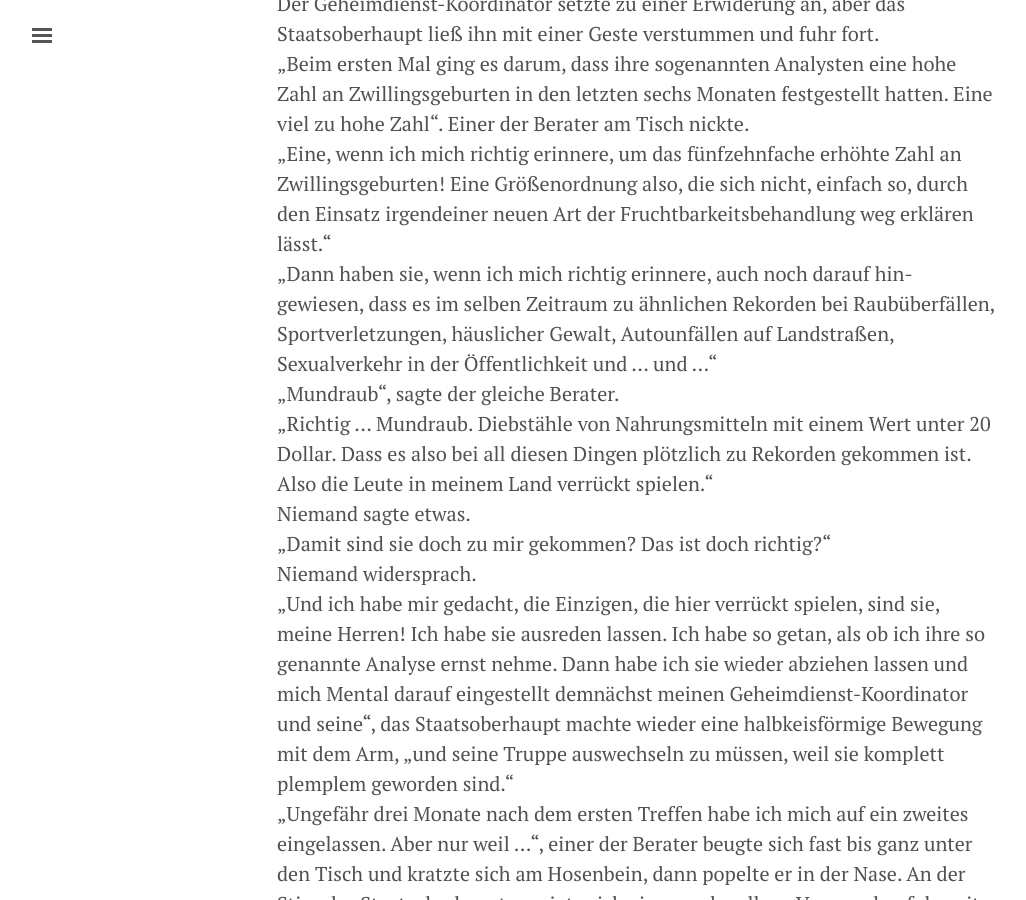
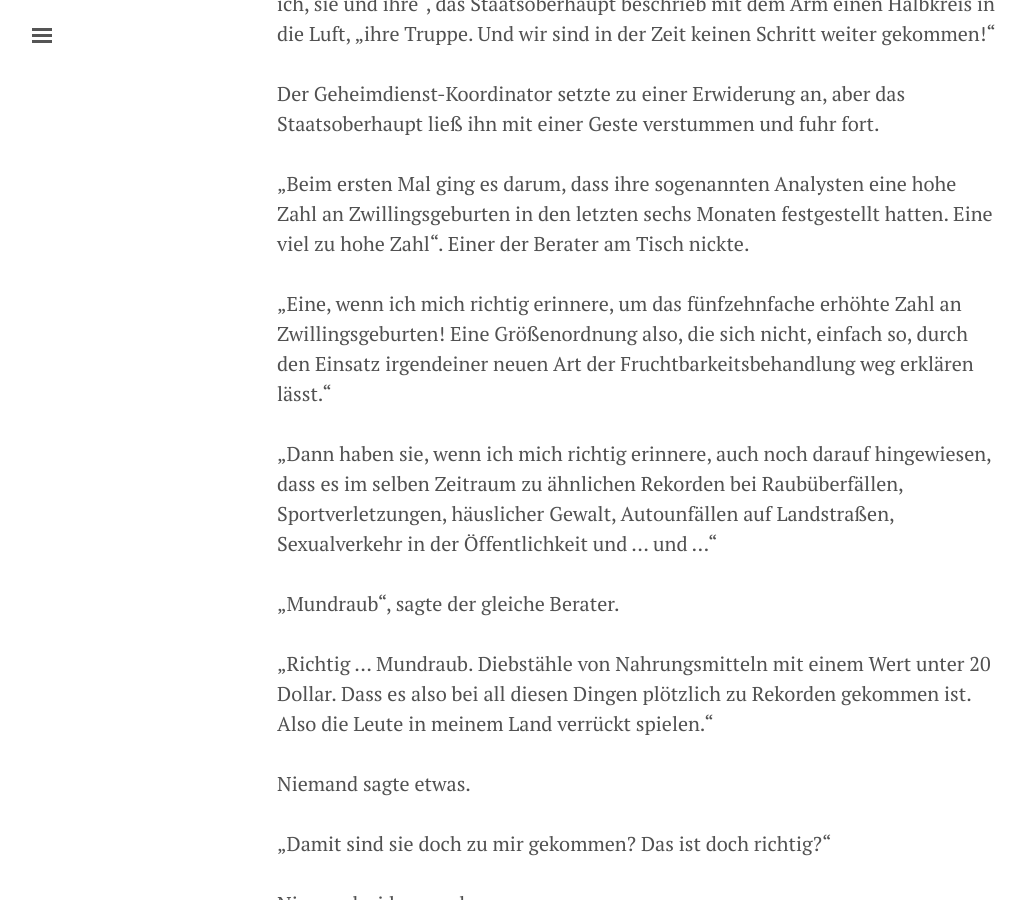
Before and after one commit to SOSTaler/sostaler.github.io, a Jekyll site: the page built from _posts/2020-11-12-Der-Hayabusa-Effekt-Teil-1.md, in a window 1280 px wide and 900 px high, scrolled down 2703 px. Shown: the whole window, without its empty margins (3-1029 px from the left). Built offline with Jekyll 4.4.1, drawn with Linux system fonts in a browser that asks for light colours; comment, search, counter and statistics services are not loaded.

Commit message:
Update 2020-11-12-Der-Hayabusa-Effekt-Teil-1.md

```diff
--- a/_posts/2020-11-12-Der-Hayabusa-Effekt-Teil-1.md
+++ b/_posts/2020-11-12-Der-Hayabusa-Effekt-Teil-1.md
@@ -18,22 +18,22 @@ Im Kontrollraum der japanischen Raumfahrtbehörde JAXA, in Tanegashima, war es l
 Der Grill-Rauch hielt die Fliegen vom Fleisch fern. Das war gut. Dafür saßen die Biester jetzt mit Vorliebe auf Georges, von Schweiß durchtränktem T-Shirt. Am liebsten auf seinem Rücken, von wo er sie nicht so einfach verscheuchen konnte. Er trank einen Schluck lauwarmes Bier aus der Flasche in seiner rechten Hand. Dann stieß er sich mit der Linken vom Baumstamm ab und gab der Hängematte noch einmal Schwung. So schaukelte er gemächlich hin und her. Noch vier oder fünf Minuten, dann war das Straußenfleisch auf dem Grill durch. Er blinzelte durch ein improvisiertes Sonnendach in den grellen Mittagshimmel über Woomera. Hier, im australischen Süden, war es jetzt, im Dezember, fast zu heiß zum graben. Die Hitze und die Trockenheit machten das Schürfen mühselig, aber es hätte schlimmer sein können. Und in den Tunneln war es kühl. Die Fräsmaschine zum Tunnelgraben hatte er seinem Vorgänger abgekauft. Ebenso den Generator und die lange Rohleitung, mit der er Wasser von einem zwei Kilometer weit entfernten Bohrloch zu seiner kleinen, Ein-Mann Opal-Mine pumpte. Sein Versuch eine Fliege, die es sich auf dem Rand seiner Bierflasche bequem gemacht hatte, durch schnippen mit dem Zeigefinger zu Treffen, schlug fehl.
 <br><br>
 --- Das Staatsoberhaupt<br>
-„Das heißt also, sie wissen es immer noch nicht?“, bemerkte das Staatsoberhaupt, sah in die kleine Runde aus Beratern, und schaute direkt in die schwarz umrandeten, eingesunkenen Augen des Geheimdienst-Koordinators.<br>
-„Wir …“, setzte der an. Als er nicht weiter sprach, entstand eine Pause, die immer länger wurde. Bis das Staatsoberhaupt aufstand, hinter den verteufelt unbequemen Stuhl trat, die Hände auf die viel zu niedrige Rückenstütze legte und nacheinander jeden im Raum anblickte. Dann schüttelte das Staatsoberhaupt langsam den Kopf und fing an, vor der Rückwand auf und ab zu gehen.<br>
-„Dies ist unser viertes Treffen. Wir machen das schon seit fast einem Jahr. Nur ich, sie und ihre“, das Staatsoberhaupt beschrieb mit dem Arm einen Halbkreis in die Luft, „ihre Truppe. Und wir sind in der Zeit keinen Schritt weiter gekommen!“<br>
-Der Geheimdienst-Koordinator setzte zu einer Erwiderung an, aber das Staatsoberhaupt ließ ihn mit einer Geste verstummen und fuhr fort.<br>
-„Beim ersten Mal ging es darum, dass ihre sogenannten Analysten eine hohe Zahl an Zwillingsgeburten in den letzten sechs Monaten festgestellt hatten. Eine viel zu hohe Zahl“. Einer der Berater am Tisch nickte.<br>
-„Eine, wenn ich mich richtig erinnere, um das fünfzehnfache erhöhte Zahl an Zwillingsgeburten! Eine Größenordnung also, die sich nicht, einfach so, durch den Einsatz irgendeiner neuen Art der Fruchtbarkeitsbehandlung weg erklären lässt.“<br>
-„Dann haben sie, wenn ich mich richtig erinnere, auch noch darauf hin-gewiesen, dass es im selben Zeitraum zu ähnlichen Rekorden bei Raubüberfällen, Sportverletzungen, häuslicher Gewalt, Autounfällen auf Landstraßen, Sexualverkehr in der Öffentlichkeit und … und ...“<br>
-„Mundraub“, sagte der gleiche Berater.<br>
-„Richtig … Mundraub. Diebstähle von Nahrungsmitteln mit einem Wert unter 20 Dollar. Dass es also bei all diesen Dingen plötzlich zu Rekorden gekommen ist. Also die Leute in meinem Land verrückt spielen.“<br>
-Niemand sagte etwas.<br>
-„Damit sind sie doch zu mir gekommen? Das ist doch richtig?“<br>
-Niemand widersprach.<br>
-„Und ich habe mir gedacht, die Einzigen, die hier verrückt spielen, sind sie, meine Herren! Ich habe sie ausreden lassen. Ich habe so getan, als ob ich ihre so genannte Analyse ernst nehme. Dann habe ich sie wieder abziehen lassen und mich Mental darauf eingestellt demnächst meinen Geheimdienst-Koordinator und seine“, das Staatsoberhaupt machte wieder eine halbkeisförmige Bewegung mit dem Arm, „und seine Truppe auswechseln zu müssen, weil sie komplett plemplem geworden sind.“<br>
-„Ungefähr drei Monate nach dem ersten Treffen habe ich mich auf ein zweites eingelassen. Aber nur weil ...“, einer der Berater beugte sich fast bis ganz unter den Tisch und kratzte sich am Hosenbein, dann popelte er in der Nase. An der Stirn des Staatsoberhauptes zeigte sich eine geschwollene Vene und er fuhr mit lauterer Stimme fort.<br>
-„Aber nur, weil sich die Situation - die eigentlich gar keine ist, denn wie, um Himmels Willen, soll man so was denn nennen – weil also die Situation sich nicht normalisiert hat.“<br>
-„Beim dritten Treffen hatten sie zwei neue Experten dabei, die sich ein kompliziertes Modell ausdachten, um das komische Verhalten meiner Bürger zu erklären. Eine Erklärung konnten sie nicht liefern, aber sie haben vorhergesagt, wann man mit einer Normalisierung der Situation rechnen könnte. Das ist jetzt sechs Monate her. Die Vorhersage war völlig falsch. Nichts hat sich normalisiert. Rein Garnichts. Im Gegenteil. Wir sehen eine um das dreizehnfache erhöhte Zahl von Schwangerschaften bei Minderjährigen und immer noch die gleichen hohen Zahlen bei den Zwillingsgeburten, den Sportunfällen, den Raubüberfällen, den Autounfällen und jetzt auch noch bei Körperverletzungen und was weiß ich noch alles. Es wird immer schlimmer. Und sie, mein lieber Herr Geheimdienst-Koordinator, haben nicht den leisesten Schimmer warum? Unser Land ist nicht im Krieg, die Leute hungern nicht und sie sind auch nicht übermäßig arm, jedenfalls glauben sie das. Es gibt keine Seuchen und auch keine Invasion kleiner grüner Männchen. Oder haben vielleicht irgendwelche neuen Terrorgruppen angefangen, bei uns mit chemischen Waffen herumzuspielen?“ <br>
+„Das heißt also, sie wissen es immer noch nicht?“, bemerkte das Staatsoberhaupt, sah in die kleine Runde aus Beratern, und schaute direkt in die schwarz umrandeten, eingesunkenen Augen des Geheimdienst-Koordinators.<br><br>
+„Wir …“, setzte der an. Als er nicht weiter sprach, entstand eine Pause, die immer länger wurde. Bis das Staatsoberhaupt aufstand, hinter den verteufelt unbequemen Stuhl trat, die Hände auf die viel zu niedrige Rückenstütze legte und nacheinander jeden im Raum anblickte. Dann schüttelte das Staatsoberhaupt langsam den Kopf und fing an, vor der Rückwand auf und ab zu gehen.<br><br>
+„Dies ist unser viertes Treffen. Wir machen das schon seit fast einem Jahr. Nur ich, sie und ihre“, das Staatsoberhaupt beschrieb mit dem Arm einen Halbkreis in die Luft, „ihre Truppe. Und wir sind in der Zeit keinen Schritt weiter gekommen!“<br><br>
+Der Geheimdienst-Koordinator setzte zu einer Erwiderung an, aber das Staatsoberhaupt ließ ihn mit einer Geste verstummen und fuhr fort.<br><br>
+„Beim ersten Mal ging es darum, dass ihre sogenannten Analysten eine hohe Zahl an Zwillingsgeburten in den letzten sechs Monaten festgestellt hatten. Eine viel zu hohe Zahl“. Einer der Berater am Tisch nickte.<br><br>
+„Eine, wenn ich mich richtig erinnere, um das fünfzehnfache erhöhte Zahl an Zwillingsgeburten! Eine Größenordnung also, die sich nicht, einfach so, durch den Einsatz irgendeiner neuen Art der Fruchtbarkeitsbehandlung weg erklären lässt.“<br><br>
+„Dann haben sie, wenn ich mich richtig erinnere, auch noch darauf hingewiesen, dass es im selben Zeitraum zu ähnlichen Rekorden bei Raubüberfällen, Sportverletzungen, häuslicher Gewalt, Autounfällen auf Landstraßen, Sexualverkehr in der Öffentlichkeit und … und ...“<br><br>
+„Mundraub“, sagte der gleiche Berater.<br><br>
+„Richtig … Mundraub. Diebstähle von Nahrungsmitteln mit einem Wert unter 20 Dollar. Dass es also bei all diesen Dingen plötzlich zu Rekorden gekommen ist. Also die Leute in meinem Land verrückt spielen.“<br><br>
+Niemand sagte etwas.<br><br>
+„Damit sind sie doch zu mir gekommen? Das ist doch richtig?“<br><br>
+Niemand widersprach.<br><br>
+„Und ich habe mir gedacht, die Einzigen, die hier verrückt spielen, sind sie, meine Herren! Ich habe sie ausreden lassen. Ich habe so getan, als ob ich ihre so genannte Analyse ernst nehme. Dann habe ich sie wieder abziehen lassen und mich Mental darauf eingestellt demnächst meinen Geheimdienst-Koordinator und seine“, das Staatsoberhaupt machte wieder eine halbkeisförmige Bewegung mit dem Arm, „und seine Truppe auswechseln zu müssen, weil sie komplett plemplem geworden sind.“<br><br>
+„Ungefähr drei Monate nach dem ersten Treffen habe ich mich auf ein zweites eingelassen. Aber nur weil ...“, einer der Berater beugte sich fast bis ganz unter den Tisch und kratzte sich am Hosenbein, dann popelte er in der Nase. An der Stirn des Staatsoberhauptes zeigte sich eine geschwollene Vene und er fuhr mit lauterer Stimme fort.<br><br>
+„Aber nur, weil sich die Situation - die eigentlich gar keine ist, denn wie, um Himmels Willen, soll man so was denn nennen – weil also die Situation sich nicht normalisiert hat.“<br><br>
+„Beim dritten Treffen hatten sie zwei neue Experten dabei, die sich ein kompliziertes Modell ausdachten, um das komische Verhalten meiner Bürger zu erklären. Eine Erklärung konnten sie nicht liefern, aber sie haben vorhergesagt, wann man mit einer Normalisierung der Situation rechnen könnte. Das ist jetzt sechs Monate her. Die Vorhersage war völlig falsch. Nichts hat sich normalisiert. Rein Garnichts. Im Gegenteil. Wir sehen eine um das dreizehnfache erhöhte Zahl von Schwangerschaften bei Minderjährigen und immer noch die gleichen hohen Zahlen bei den Zwillingsgeburten, den Sportunfällen, den Raubüberfällen, den Autounfällen und jetzt auch noch bei Körperverletzungen und was weiß ich noch alles. Es wird immer schlimmer. Und sie, mein lieber Herr Geheimdienst-Koordinator, haben nicht den leisesten Schimmer warum? Unser Land ist nicht im Krieg, die Leute hungern nicht und sie sind auch nicht übermäßig arm, jedenfalls glauben sie das. Es gibt keine Seuchen und auch keine Invasion kleiner grüner Männchen. Oder haben vielleicht irgendwelche neuen Terrorgruppen angefangen, bei uns mit chemischen Waffen herumzuspielen?“ <br><br>
 Der Geheimdienst-Koordinator schüttelte den Kopf und das Staatsoberhaupt fuhr fort: „Also was zum Kuckuck ist dann mit meinem Land los? Und wagen sie ja nicht zu sagen, sie wissen es nicht!“<br>
 
 
```
